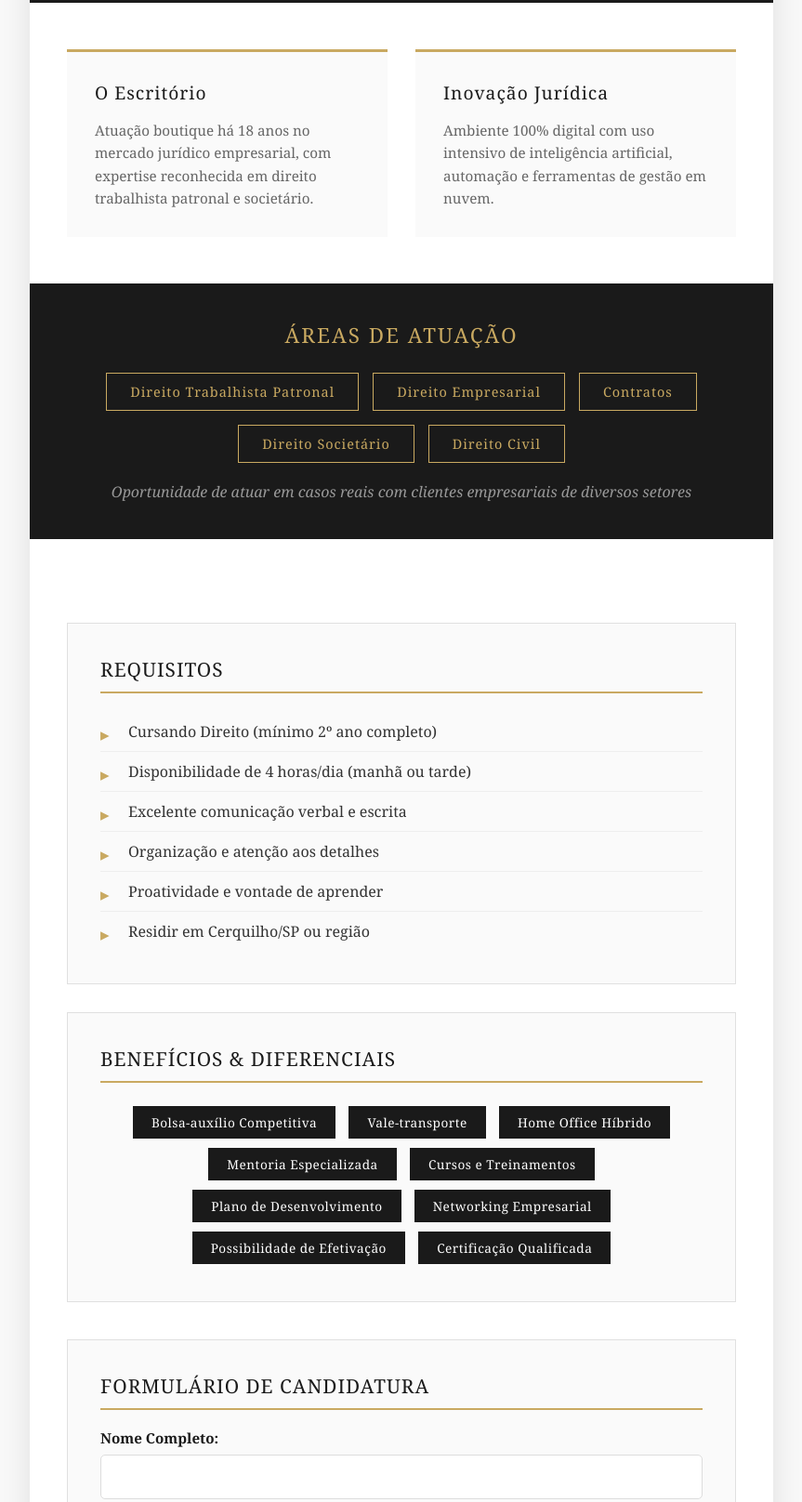
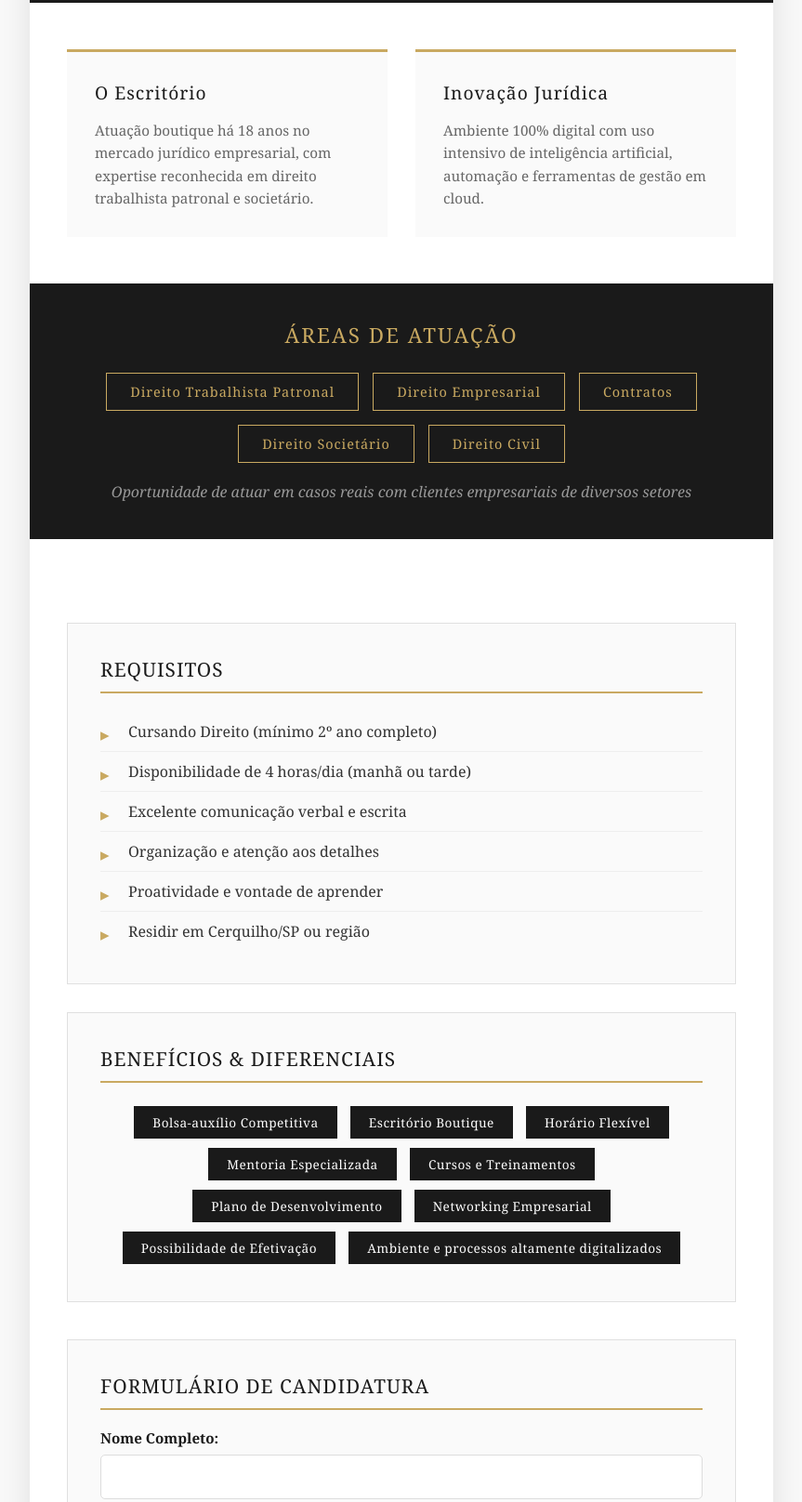
Before and after one commit to talktorobson/davila-reis-advogados-vagas, a website: page index.html in a window 1280 px wide. Shown: the part 378-1994 px from the top of the page at 93% size, without its empty margins (208-1071 px from the left). Drawn offline with Linux system fonts and the light colour scheme.

Commit message:
Update index.html

```diff
--- a/index.html
+++ b/index.html
@@ -476,7 +476,7 @@
                 </div>
                 <div class="info-card">
                     <h3>Inovação Jurídica</h3>
-                    <p>Ambiente 100% digital com uso intensivo de inteligência artificial, automação e ferramentas de gestão em nuvem.</p>
+                    <p>Ambiente 100% digital com uso intensivo de inteligência artificial, automação e ferramentas de gestão em cloud.</p>
                 </div>
             </div>
         </div>
@@ -512,14 +512,14 @@
                 <h3>Benefícios & Diferenciais</h3>
                 <div style="text-align: center;">
                     <span class="benefit-tag">Bolsa-auxílio Competitiva</span>
-                    <span class="benefit-tag">Vale-transporte</span>
-                    <span class="benefit-tag">Home Office Híbrido</span>
+                    <span class="benefit-tag">Escritório Boutique</span>
+                    <span class="benefit-tag">Horário Flexível</span>
                     <span class="benefit-tag">Mentoria Especializada</span>
                     <span class="benefit-tag">Cursos e Treinamentos</span>
                     <span class="benefit-tag">Plano de Desenvolvimento</span>
                     <span class="benefit-tag">Networking Empresarial</span>
                     <span class="benefit-tag">Possibilidade de Efetivação</span>
-                    <span class="benefit-tag">Certificação Qualificada</span>
+                    <span class="benefit-tag">Ambiente e processos altamente digitalizados</span>
                 </div>
             </div>
 
@@ -584,7 +584,7 @@
             </div>
 
             <div class="footer-quote">
-                <p>"No Direito do futuro, a tecnologia amplifica o talento humano"</p>
+                <p>"No Direito de hoje, a IA amplifica o talento humano"</p>
                 <a href="http://www.davilareisadvogados.com.br" class="website">www.davilareisadvogados.com.br</a>
             </div>
         </div>
@@ -672,7 +672,7 @@
                     });
 
                     if (response.ok) {
-                        displayMessage('Sua candidatura foi enviada com sucesso! Agradecemos o seu interesse e entraremos em contato em breve.<br><br>Enquanto isso, conheça mais sobre o D\'Avila Reis Advogados: <a href="http://www.davilareisadvogados.com.br" class="website" style="color: inherit; text-decoration: underline;">www.davilareisadvogados.com.br</a>', 'success');
+                        displayMessage('Sua candidatura foi enviada com sucesso! Agradecemos o seu interesse e candidatura. Entraremos em contato em breve.<br><br>Enquanto isso, conheça mais sobre o D\'Avila Reis Advogados: <a href="http://www.davilareisadvogados.com.br" class="website" style="color: inherit; text-decoration: underline;">www.davilareisadvogados.com.br</a>', 'success');
                         form.reset(); // Clear the form
                     } else {
                         const errorData = await response.json();
```
